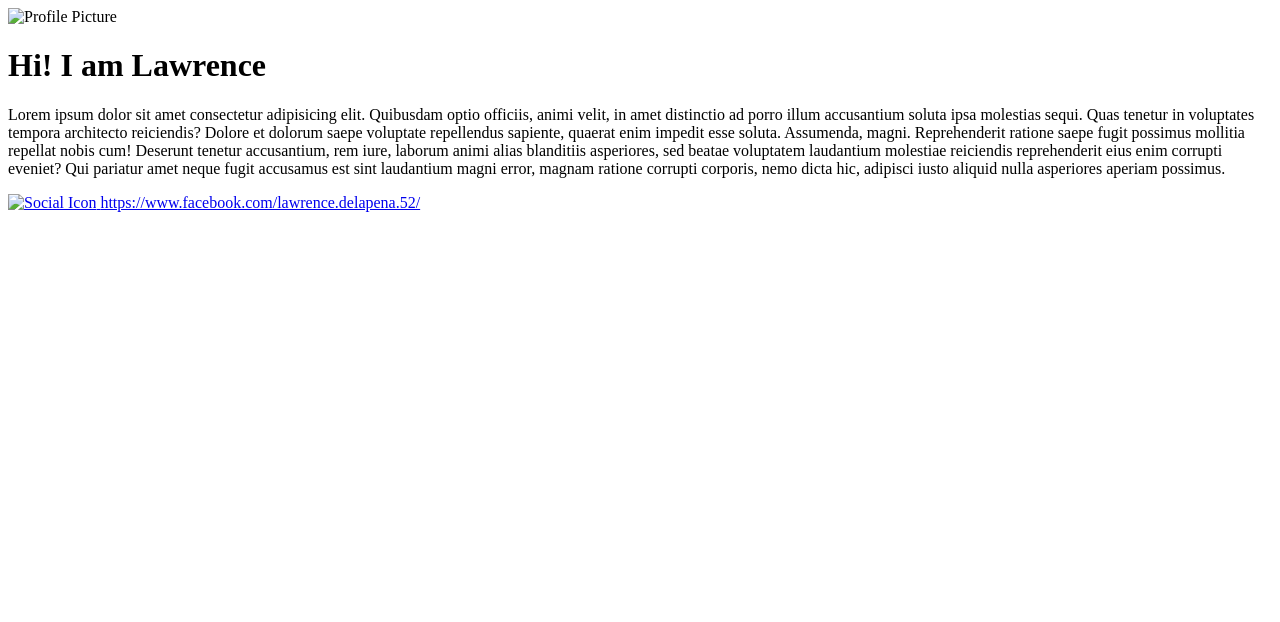
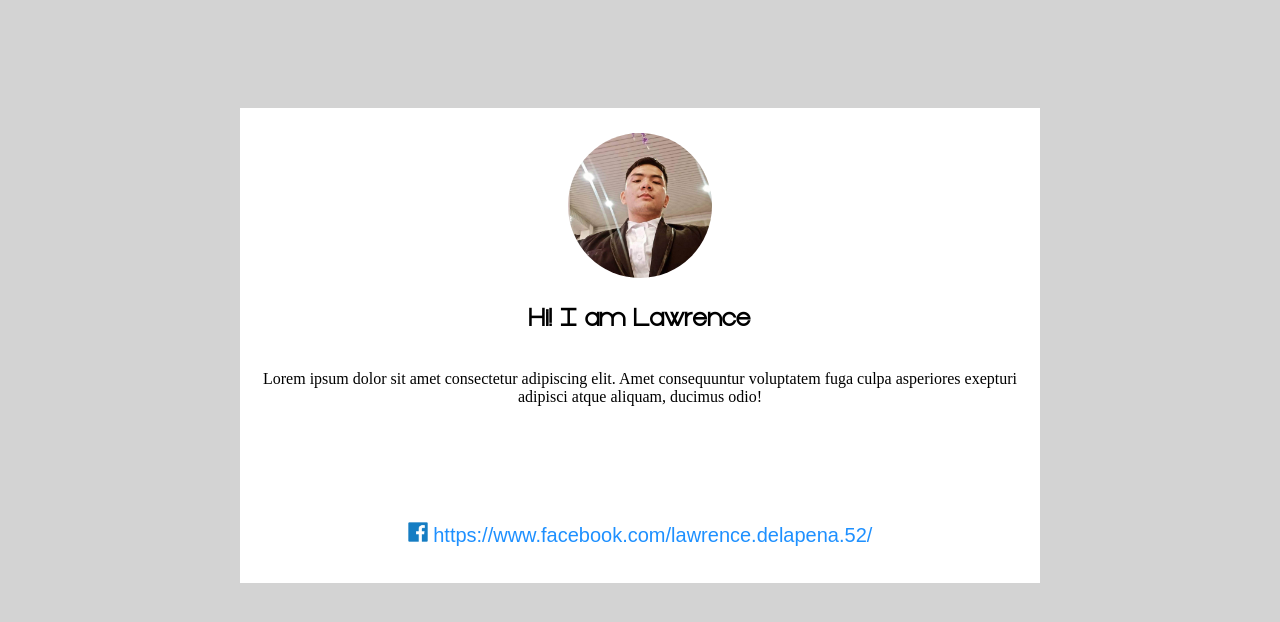
Before and after one commit to Beelzebub1118/ACTIVITY-CSS-REPO, a plain HTML site: page index.html in a window 1280 px wide. Drawn offline with Linux system fonts and the light colour scheme.

Commit message:
Inital Commit

```diff
--- /dev/null
+++ b/css/style.css
@@ -0,0 +1,57 @@
+body {
+    background-color: lightgray;
+   background-position: center;
+   padding-top: 100px;
+}
+
+.container {
+ margin: auto;
+text-align: center;
+width: 800px;
+height: 450px;
+
+    background: white;
+   padding-top: 25px;
+
+}
+.profile-picture {
+
+    border-radius: 50%;
+    width: 18%;
+
+}
+.name {
+    font-family:'gasalt-regular' ;
+    padding: 0%;
+    padding-bottom: 10px;
+}
+.bio {
+text-align: center;
+padding-bottom: 100px;
+}
+.social-link {
+    font-family: Arial, Helvetica, sans-serif;
+    font-weight: 20;
+    text-decoration: none;
+    font-size: 20px;
+    border-radius: 20px;
+    color: dodgerblue;
+
+    padding-left: 40px;
+    padding-right: 40px;
+    padding-top: 10px;
+    padding-bottom: 10px;
+  }
+
+  .social-link:hover {
+    color:white;
+    background-color: rgb(1, 116, 188);
+  }
+.social-icon {
+    width: 2.5%;
+
+}
+@font-face {
+    font-family:'gasalt-regular' ;
+    src: url('/fonts/Gasalt-Regular.ttf');
+}
--- a/index.html
+++ b/index.html
@@ -4,17 +4,17 @@
     <meta charset="UTF-8">
     <meta http-equiv="X-UA-Compatible" content="IE=edge">
     <meta name="viewport" content="width=device-width, initial-scale=1.0">
-    <link rel="stylesheet" href="css/styles.css">
+    <link rel="stylesheet" href="../css/style.css">
     <title>Document</title>
 </head>
 <body>
     <div class="container">
-        <img src="img/profile.png" alt="Profile Picture" class="profile-picture">
+        <img  src="img/Lawrence.jpg" alt="Profile Picture" class="profile-picture">
         <h1 class="name">Hi! I am Lawrence</h1>
-        <p class="bio">Lorem ipsum dolor sit amet consectetur adipisicing elit. Quibusdam optio officiis, animi velit, in amet distinctio ad porro illum accusantium soluta ipsa molestias sequi. Quas tenetur in voluptates tempora architecto reiciendis? Dolore et dolorum saepe voluptate repellendus sapiente, quaerat enim impedit esse soluta. Assumenda, magni. Reprehenderit ratione saepe fugit possimus mollitia repellat nobis cum! Deserunt tenetur accusantium, rem iure, laborum animi alias blanditiis asperiores, sed beatae voluptatem laudantium molestiae reiciendis reprehenderit eius enim corrupti eveniet? Qui pariatur amet neque fugit accusamus est sint laudantium magni error, magnam ratione corrupti corporis, nemo dicta hic, adipisci iusto aliquid nulla asperiores aperiam possimus.</p>
+        <p class="bio">Lorem ipsum dolor sit amet consectetur adipiscing elit. Amet consequuntur voluptatem fuga culpa asperiores exepturi adipisci atque aliquam, ducimus odio!</p>
 
-        <a href="https://www.facebook.com/senseihatakekakashi" target="_blank" class="social-link">
-            <img src="img/facebook.png" alt="Social Icon" class="social-icon">
+        <a href="https://www.facebook.com/senseihatakekakashi" target="_bl  ank" class="social-link">
+            <img id = "border" src="img/facebook.png" alt="Social Icon" class="social-icon">
             <span>https://www.facebook.com/lawrence.delapena.52/</span>
         </a>
     </div>
```
Also changed, not shown: Lawrence.jpg (deleted), fonts/Gasalt-Black.ttf (added), fonts/Gasalt-Regular.ttf (added), fonts/Gasalt-Thin.ttf (added), img/facebook.png (added).
